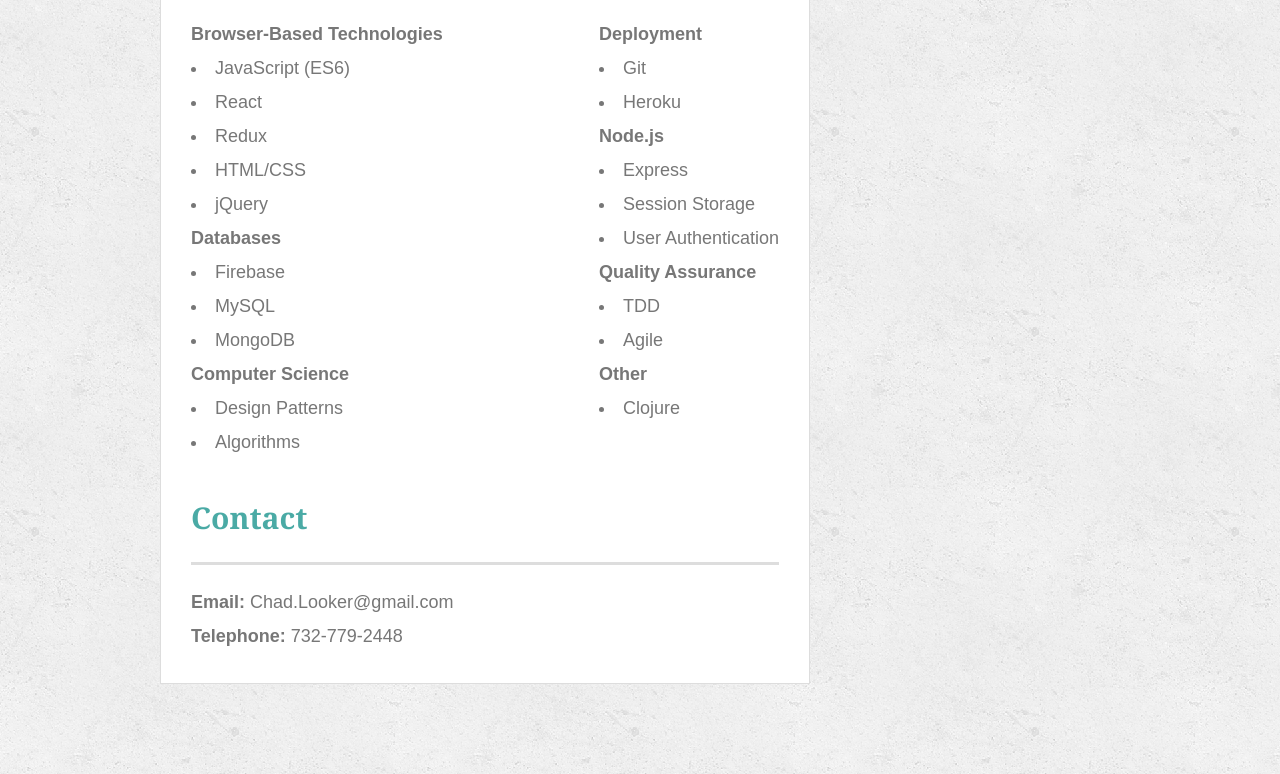
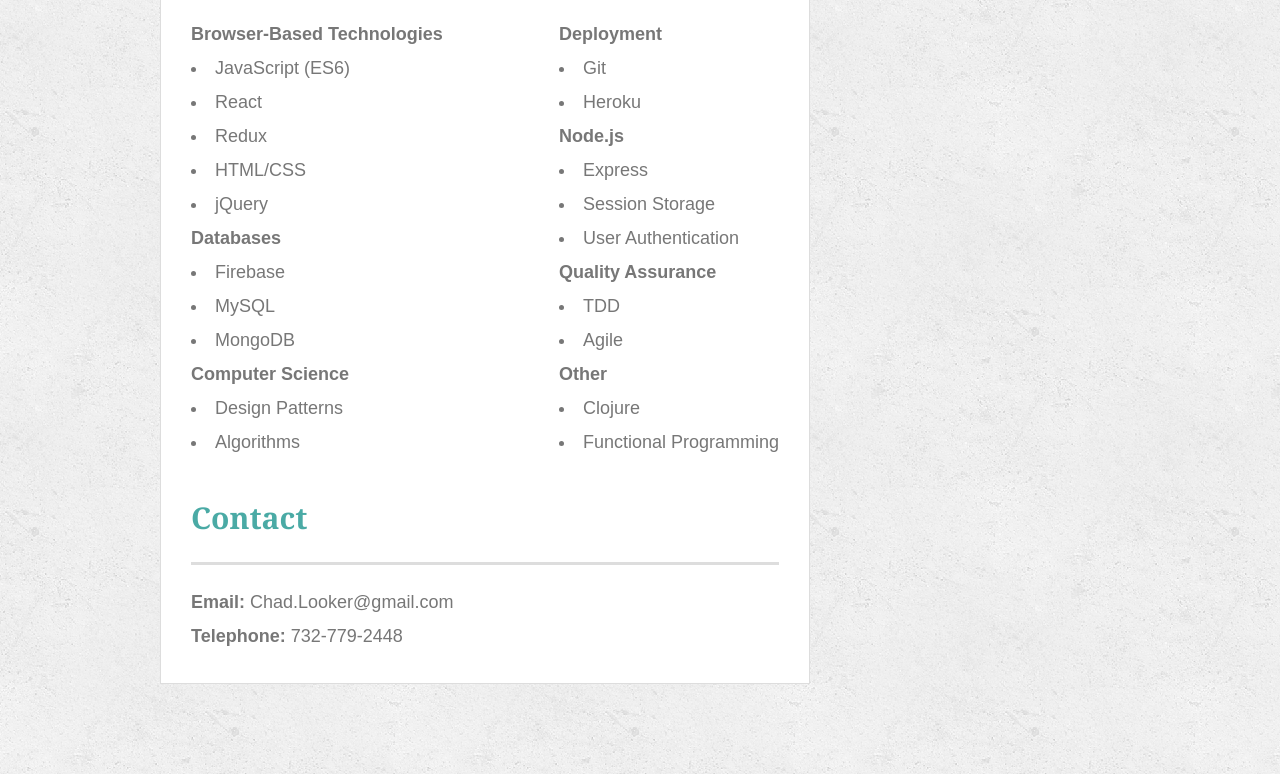
Before and after one commit to CLooker/clooker.github.io, a plain HTML site: page index.html in a window 1280 px wide. Shown: the part 1026-1800 px from the top of the page. Drawn offline with nearby package versions, Linux system fonts and the light colour scheme.

Commit message:
changes from career coach

```diff
--- a/index.html
+++ b/index.html
@@ -71,6 +71,7 @@
               <ul>
                 <li><strong>Other</strong></li>
                 <li>Clojure</li>
+                <li>Functional Programming</li>
               </ul>
             </div>
           </div>
```
